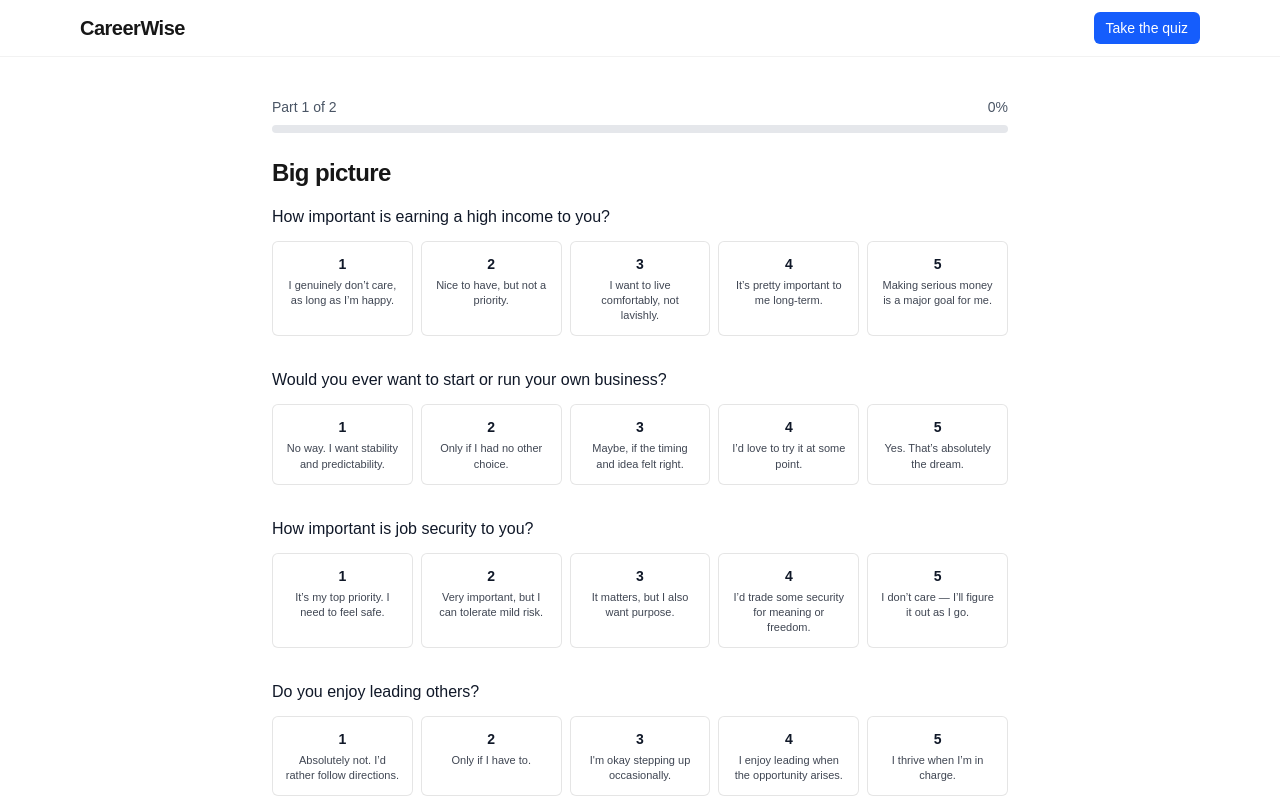
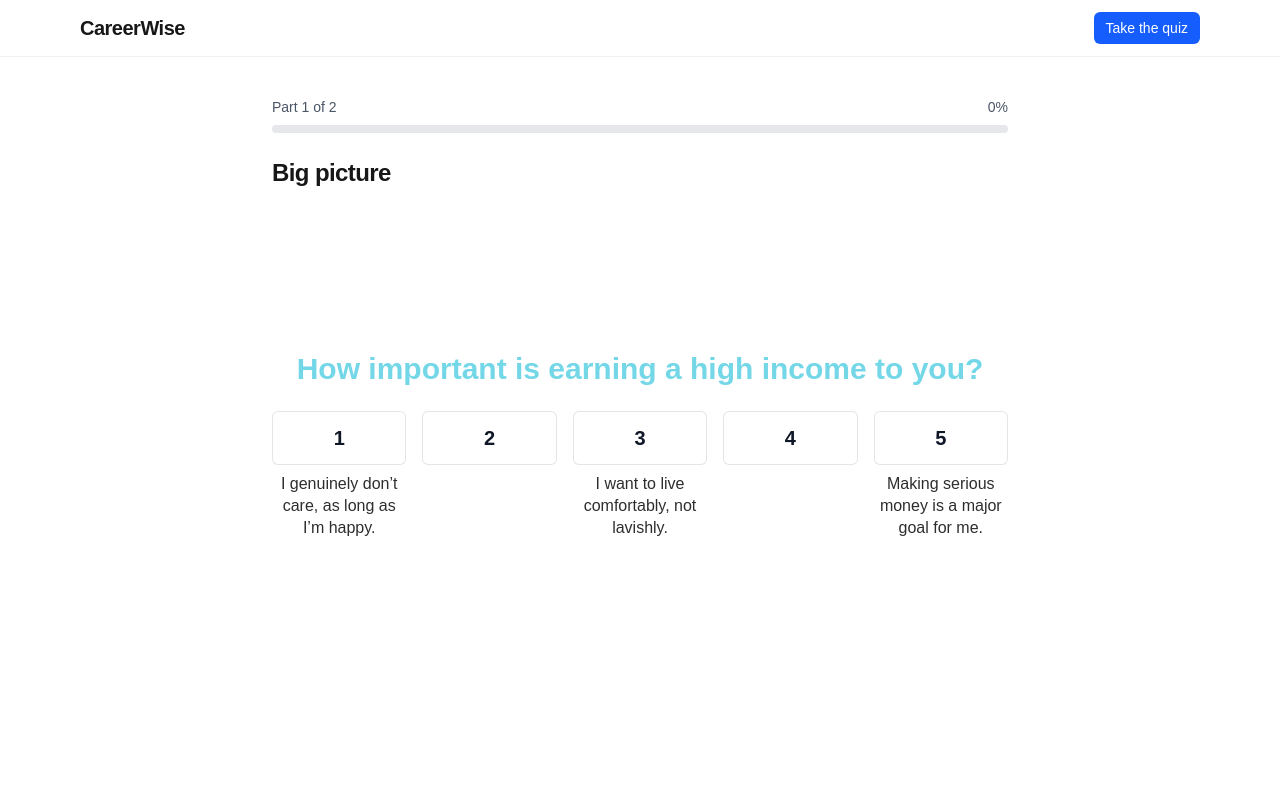
Before and after one commit to nero-tulip/career-compass, a Next.js app in the folder careerwise/: page /quiz in a window 1280 px wide. Shown: the top 800 px of the page. Built offline with nearby package versions, Linux system fonts and the light colour scheme.

Commit message:
ui update (ACTUAL)

```diff
--- a/careerwise/src/app/globals.css
+++ b/careerwise/src/app/globals.css
@@ -26,3 +26,14 @@ body {
   font-size: 17px;
   line-height: 1.6;
 }
+
+/* Scroll reveal helpers */
+.reveal {
+  opacity: 0;
+  transform: translateX(-24px);
+  transition: opacity 400ms ease, transform 500ms ease;
+}
+.reveal.is-visible {
+  opacity: 1;
+  transform: translateX(0);
+}
--- a/careerwise/src/app/quiz/page.tsx
+++ b/careerwise/src/app/quiz/page.tsx
@@ -1,6 +1,6 @@
 'use client';
 
-import React, { useMemo, useState } from 'react';
+import React, { useEffect, useMemo, useRef, useState } from 'react';
 import { useRouter } from 'next/navigation';
 import macroQuestions from '@/app/data/macroQuestions.json';
 import riaQuestions from '@/app/data/riasecQuestionsShuffled.json';
@@ -27,41 +27,73 @@ interface MacroQuestion extends QuestionBase {
 const QUESTIONS_PER_PAGE = 10;
 type Phase = 'macro' | 'riasec';
 
+function getPastelColor(seed: string): string {
+  let hash = 0;
+  for (let i = 0; i < seed.length; i++) {
+    hash = (hash << 5) - hash + seed.charCodeAt(i);
+    hash |= 0;
+  }
+  const hue = Math.abs(hash) % 360;
+  return `hsl(${hue}, 70%, 68%)`;
+}
+
 const QuizOptionGrid: React.FC<{
   question: QuestionBase;
   selected?: number;
   onSelect: (id: string, score: number) => void;
-}> = ({ question, selected = 0, onSelect }) => (
-  <div className="mb-8">
-    <p className="mb-3 text-base font-medium text-gray-900 dark:text-gray-50">{question.text}</p>
+}> = ({ question, selected = 0, onSelect }) => {
+  const ref = useRef<HTMLDivElement | null>(null);
+  const [visible, setVisible] = useState(false);
+
+  useEffect(() => {
+    const el = ref.current;
+    if (!el) return;
+    const io = new IntersectionObserver(
+      (entries) => {
+        entries.forEach((entry) => setVisible(entry.isIntersecting));
+      },
+      { threshold: 0.6 }
+    );
+    io.observe(el);
+    return () => io.disconnect();
+  }, []);
+
+  return (
+    <div ref={ref} className="mb-24 min-h-[60vh] flex flex-col justify-center">
+      <p className={`mb-6 text-2xl md:text-3xl font-semibold text-center reveal ${visible ? 'is-visible' : ''}`} style={{ color: getPastelColor(question.id) }}>
+        {question.text}
+      </p>
       <div
-      className="grid gap-2"
-      style={{
-        gridTemplateColumns: `repeat(${question.scale.length}, minmax(0,1fr))`,
-      }}
+        className={`grid gap-4 reveal ${visible ? 'is-visible' : ''}`}
+        style={{ gridTemplateColumns: `repeat(${question.scale.length}, minmax(0,1fr))` }}
       >
         {question.scale.map((label, idx) => {
           const score = idx + 1;
           const isSel = selected === score;
           return (
+            <div key={score} className="flex flex-col items-center">
               <button
-            key={score}
                 onClick={() => onSelect(question.id, score)}
                 className={`
-              flex flex-col items-center p-3 rounded-md border
+                  flex items-center justify-center w-full p-3 md:p-4 rounded-md border transition-colors
                   ${isSel
                     ? 'bg-blue-600 text-white border-blue-600 shadow-sm'
-                : 'bg-white/70 dark:bg-white/5 text-gray-900 dark:text-gray-100 border-black/10 dark:border-white/10 hover:bg-white'}
+                    : 'bg-white/70 dark:bg-white/5 text-gray-900 dark:text-gray-100 border-black/10 dark:border-white/10 hover:bg-blue-50 dark:hover:bg-white/10'}
                 `}
+                aria-label={`${score}: ${label}`}
               >
-            <span className="font-semibold text-sm">{score}</span>
-            <span className="mt-1 text-[11px] leading-snug text-center opacity-80">{label}</span>
+                <span className="font-semibold text-lg md:text-xl leading-none">{score}</span>
               </button>
+              {(score === 1 || score === 3 || score === 5) && (
+                <span className="mt-2 text-sm md:text-base leading-snug text-center opacity-90">{label}</span>
+              )}
+            </div>
           );
         })}
       </div>
     </div>
   );
+};
 
 export default function QuizPage() {
   const [phase, setPhase] = useState<Phase>('macro');
```
Lines whose indentation alone changed are shown as unchanged.
